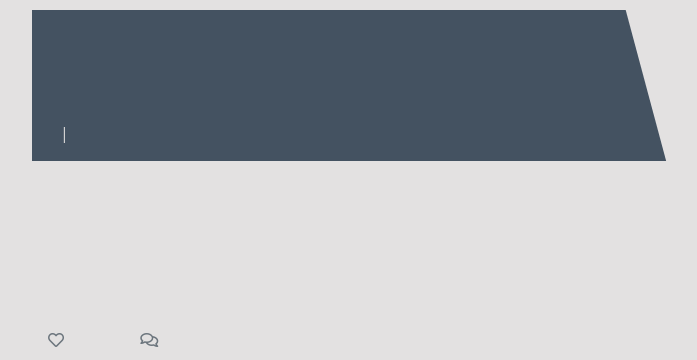
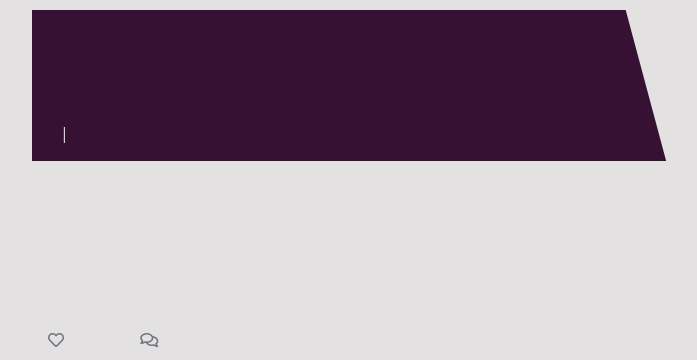
Before and after one commit to Code-Institute-Submissions/bloggit, a Django app: template templates/post_detail.html in a window 1280 px wide. Shown: the part 60-420 px from the top of the page, without its empty margins (50-747 px from the left). Run offline with Django 3.2, Linux system fonts and the light colour scheme; the template is opened without the code that fills it, so the values that code supplies are empty; parts of the project's set-up code (start-up, migrations or seed data) failed here and were passed over; some libraries are stand-ins or nearby versions.

Commit message:
Add css style

```diff
--- a/static/css/style.css
+++ b/static/css/style.css
@@ -68,7 +68,7 @@ body {
 }
 
 .masthead-text {
-    background-color: #445261;
+    background-color: #361134;
     color: white;
     position: relative;
 }
@@ -85,7 +85,7 @@ body {
     right: 90%;
     height: 100%;
     width: 150%;
-    background: #445261;
+    background: #361134;
     -webkit-transform: skew(15deg);
     -moz-transform: skew(15deg);
     transform: skew(15deg);
--- a/templates/base.html
+++ b/templates/base.html
@@ -29,8 +29,8 @@
 <body class="d-flex flex-column h-100 main-bg">
 
     <!--
-        Navigation code written by instructions
-        from Code Institute module "I think Therefore I Blog"
+    Navigation code written by instructions
+    from Code Institute module "I think Therefore I Blog"
     -->
 
     <nav class="navbar navbar-expand-lg navbar-light bg-white">
--- a/templates/post_detail.html
+++ b/templates/post_detail.html
@@ -6,7 +6,11 @@
     <div class="container">
         <div class="row g-0">
             <div class="col-md-6 masthead-text">
-                <!-- Post title goes in these h1 tags -->
+                <!--
+                Post title goes in these h1 tags
+                code written by instructions
+                from Code Institute module "I think Therefore I Blog
+                -->
                 <h1 class="post-title">{{ post.title }}</h1>
                 <!-- Post author goes before the | the post's created date goes after -->
                 <p class="post-subtitle">{{ post.author }} | {{ post.created_on }}</p>
@@ -14,7 +18,7 @@
             <div class="d-none d-md-block col-md-6 masthead-image">
                 <!-- The featured image URL goes in the src attribute -->
                 {% if "placeholder" in post.featured_image.url %}
-                <img src="https://codeinstitute.s3.amazonaws.com/fullstack/blog/default.jpg" width="100%">
+                <img src="https://res.cloudinary.com/jarviscloud/image/upload/v1649367786/blog%20post%20image/stock-market-setup_vzi0m5.jpg" width="100%">
                 {% else %}
                 <img src=" {{ post.featured_image.url }}" width="100%">
                 {% endif %}
```
Also changed, not shown: templates/index.html (+6 -2 lines).
